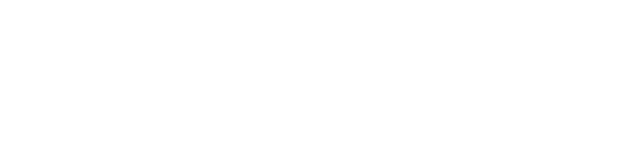
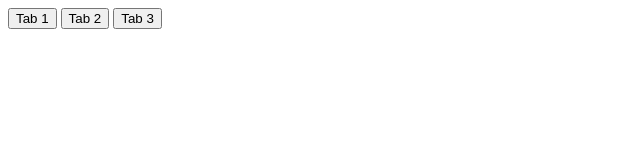
Before and after one commit to dkempton12/javascript-projects-2020, a plain HTML site: page javascript-tabs/index.html in a window 1280 px wide. Shown: the whole page, without its empty margins (0-640 px from the left). Drawn offline with Linux system fonts and the light colour scheme.

Commit message:
Adding button tabs

```diff
--- a/javascript-tabs/index.html
+++ b/javascript-tabs/index.html
@@ -8,6 +8,16 @@
   <link rel="stylesheet" href="tabs.css">
 </head>
 <body>
+  <div class="container">
+    <div class="tabs">
+      <div role="tablist" aria-label="Tabs">
+        <button role="tab" aria-selected="true" id="tab-1">Tab 1</button>
+        <button role="tab" aria-selected="false" id="tab-2">Tab 2</button>
+        <button role="tab" aria-selected="false" id="tab-3">Tab 3</button>
+      </div>
+
+    </div>
+  </div>
 
   <script src="tabs.js"></script>
 </body>
```
